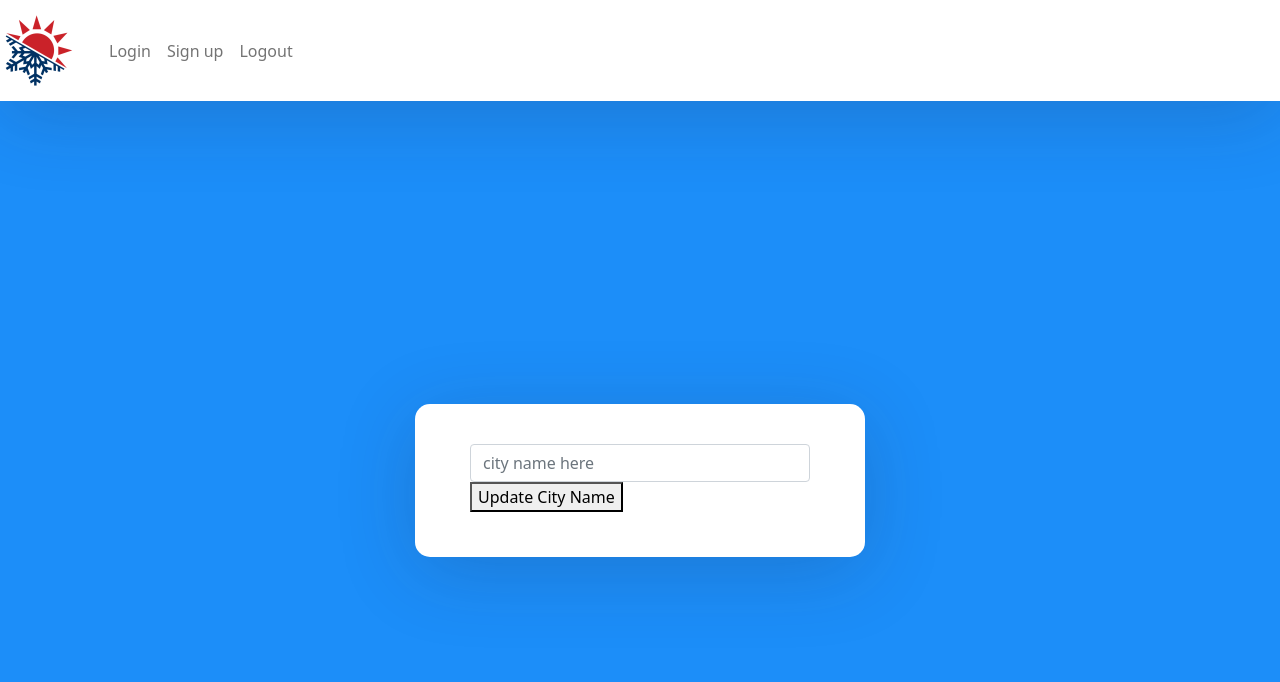
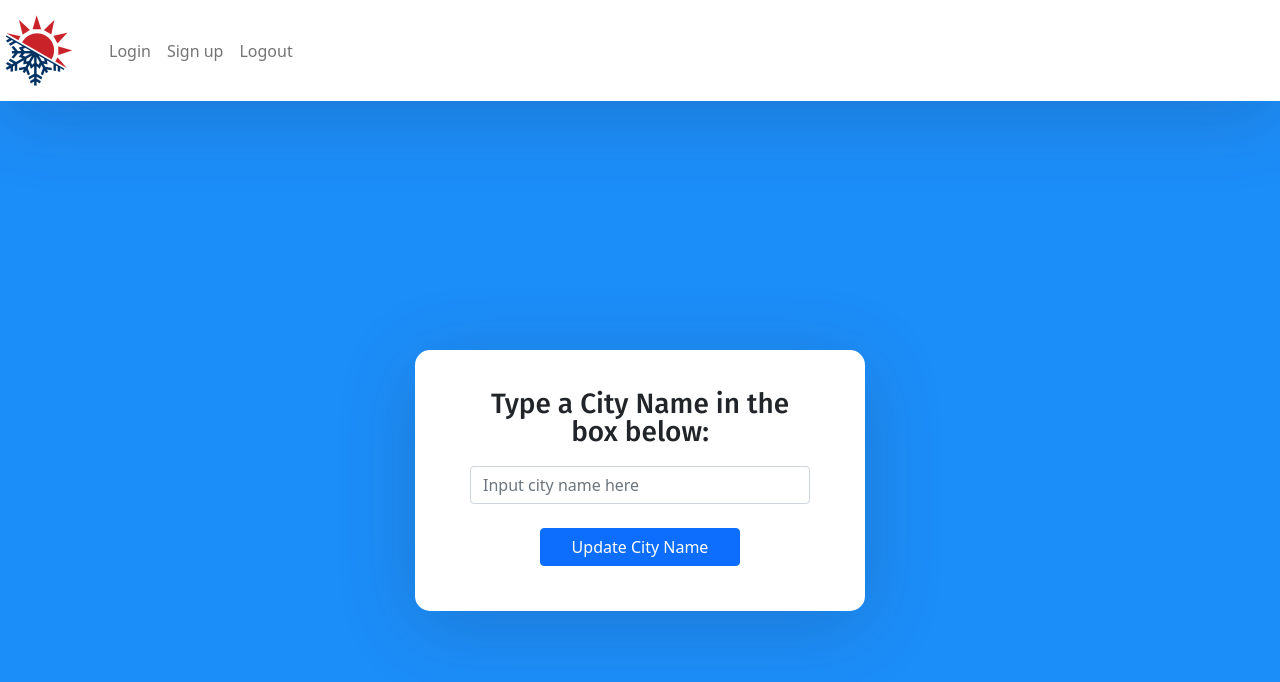
Before and after one commit to bethel-school-of-technology/team-pixel-punks-frontend, a React (Create React App) app: page /update-city/1 in a window 1280 px wide. Shown: the top 682 px of the page. Built offline with nearby package versions, Linux system fonts and the light colour scheme.

Commit message:
Styled City Name component page

```diff
--- a/src/Components/Locations.js
+++ b/src/Components/Locations.js
@@ -158,7 +158,7 @@ const Locations = () => {
                         </button>
                       </Link>
                       <br></br>
-                      <div class="input-group-append">
+                      <div className="input-group-append">
                       <button
                         type= "button" className="btn btn-danger btn-block custom custom-control-inline"
                         onClick={() =>
--- a/src/Components/UpdateCity.js
+++ b/src/Components/UpdateCity.js
@@ -26,16 +26,21 @@ const UpdateCity = () => {
 
   return (
     <div>
+      <h3>Type a City Name in the box below:</h3>
       <form className="input" onSubmit={handleSubmit}>
                     <input
                         onChange={handleChange}
                         type="text"
                         className="form-control"
-                        placeholder="city name here"
+                        placeholder="Input city name here"
                         name="city"
                         value={newCity.City}
                     />
-                    <button >Update City Name</button>
+                    <br></br>
+                    <div className="text-center">
+                    <button  type="button"
+                          className="btn btn-primary btn-block custom">Update City Name</button>
+                          </div>
                 </form>
     </div>
   )
```
